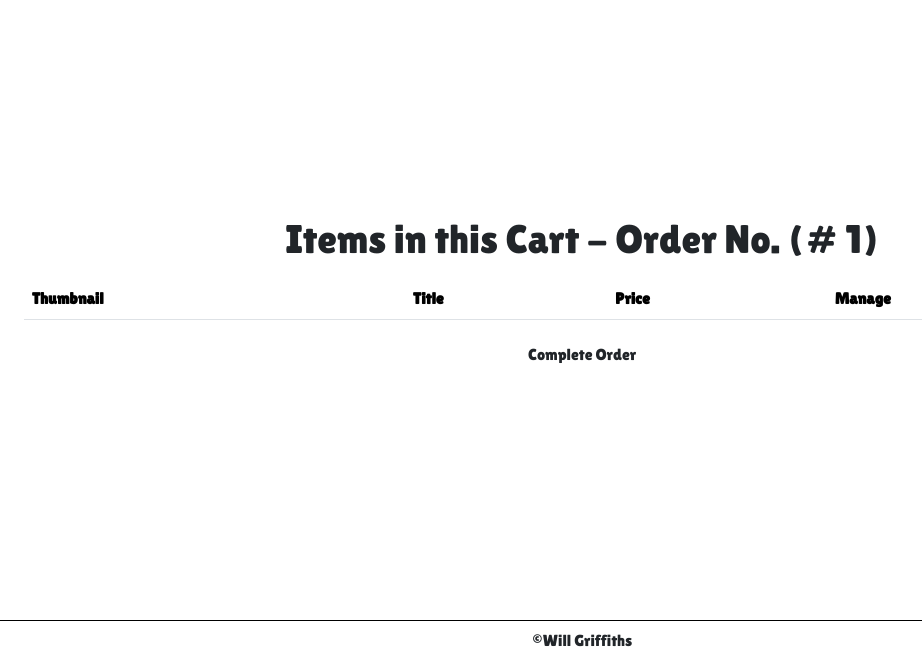
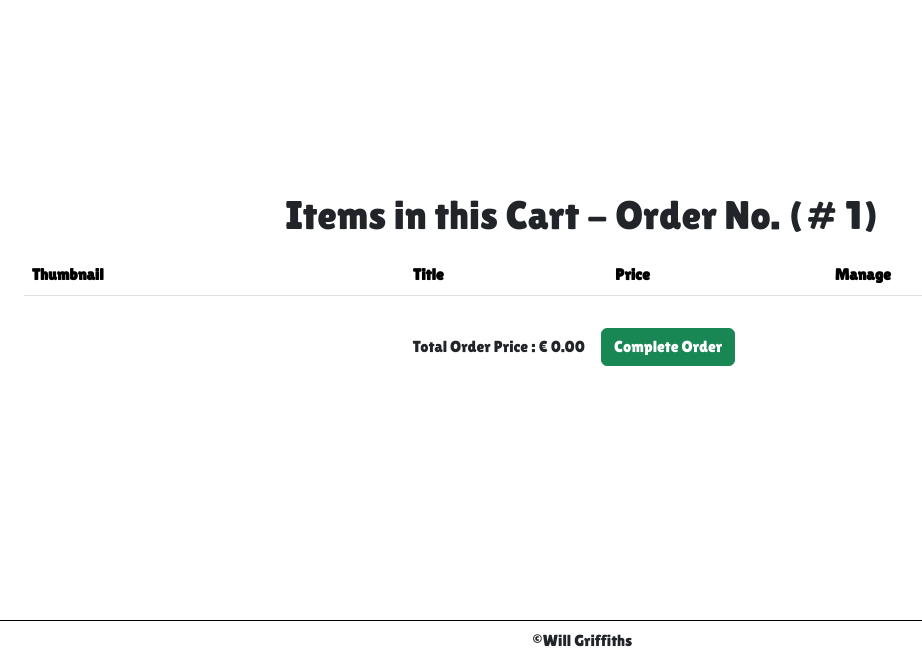
Before and after one commit to Will-Griffiths-Ireland/Emerald-Eye, a Django app: page /cart/ in a window 1280 px wide. Shown: the part 139-800 px from the top of the page, without its empty margins (58-980 px from the left). Run offline with Django 4.2, Linux system fonts and the light colour scheme; a user stored in the database is signed in; data comes from the database, SQL or seed files in the repository; data that the repository does not hold is empty; parts of the project's set-up code (start-up, migrations or seed data) failed here and were passed over; some libraries are stand-ins or nearby versions.

Commit message:
Add - Payment processing with Stripe

```diff
--- a/emerald_eye/shop/templates/includes/core.html
+++ b/emerald_eye/shop/templates/includes/core.html
@@ -12,6 +12,7 @@
     <script src="https://cdn.jsdelivr.net/npm/bootstrap@5.3.2/dist/js/bootstrap.bundle.min.js" integrity="sha384-C6RzsynM9kWDrMNeT87bh95OGNyZPhcTNXj1NW7RuBCsyN/o0jlpcV8Qyq46cDfL" crossorigin="anonymous"></script>
     <link rel="stylesheet" type="text/css" href="{% static 'css/main.css' %}">
     <script src="https://code.jquery.com/jquery-3.7.1.js" integrity="sha256-eKhayi8LEQwp4NKxN+CfCh+3qOVUtJn3QNZ0TciWLP4=" crossorigin="anonymous"></script>
+    <script src="https://js.stripe.com/v3/"></script>
     <script src="{% static 'js/main.js' %}"></script>
 </head>
 {% include 'includes/header.html' %}
--- a/emerald_eye/shop/templates/shop/cart.html
+++ b/emerald_eye/shop/templates/shop/cart.html
@@ -18,13 +18,14 @@
   <tr>
     <td><img src="{{ item.item.preview_image.url }}" class="cart-image" alt="Artwork preview"></td>
     <td>{{ item.item.title }}</td>
-    <td>{{ item.item.price }}</td>
+    <td>€ {{ item.item.price|floatformat:2 }}</td>
     <td> <a href="{% url 'delete_cart_item' item.id %}" class="btn btn-danger"> Remove Item </a></td>
   </tr>
 {% endfor %}
 </table>
-<div class="container d-flex flex-row flex-wrap justify-content-center fade-in-group">
-  <a href="COMPLETE ORDER" class="btn btn-sucess"> Complete Order </a>
+<div class="container d-flex flex-row align-items-center justify-content-center fade-in-group">
+  <p> Total Order Price : € {{ total_price|floatformat:2 }} </p>
+  <p><a href="{% url 'process_payment' %}" class="btn btn-success m-3"> Complete Order </a></p>
 </div>
 </div>
 {% endblock %}
--- a/emerald_eye/shop/urls.py
+++ b/emerald_eye/shop/urls.py
@@ -13,4 +13,6 @@ urlpatterns = [
     path('checkout/', views.checkout, name="checkout"),
     path('add_art_cart/', AddToCartView.as_view(), name='add_art_cart'),
     path('delete_cart_item/<slug:pk>/', DeleteCartItem.as_view(), name='delete_cart_item'),
+    # path('process_order', ProcessOrder.as_view(), name='process_order'),
+    path('process_payment', views.create_checkout_session, name='process_payment'),
 ]
--- a/emerald_eye/shop/views.py
+++ b/emerald_eye/shop/views.py
@@ -1,5 +1,8 @@
+import stripe
 from django.shortcuts import render
-
+from django.core.mail import send_mail
+import socket
+from django.conf import settings
 from django.db.models.query import QuerySet
 from django.contrib import messages
 from django.shortcuts import redirect
@@ -17,6 +20,9 @@ from django.contrib.auth.mixins import LoginRequiredMixin, UserPassesTestMixin
 from django.contrib.messages.views import SuccessMessageMixin
 from django.urls import reverse_lazy
 from django.db.models import Q
+from django.contrib.sites.shortcuts import get_current_site
+
+
 
 # Create your views here.
 
@@ -125,7 +131,9 @@ class OrderList(UserPassesTestMixin, ListView):
 
     def get(self, request, *args, **kwargs):
         order = Order.objects.get_or_create(customer=request.user, complete=False)[0]
-        context = {'order': order, 'items': order.orderitem_set.all()}
+        items = order.orderitem_set.all()
+        total_price = sum(item.item.price for item in items)
+        context = {'order': order, 'items': order.orderitem_set.all(), 'total_price': total_price}
         return render(request, 'shop/cart.html', context)
 
 class AddToCartView(UserPassesTestMixin, ListView):
@@ -160,3 +168,49 @@ class DeleteCartItem(UserPassesTestMixin, DeleteView):
         self.get_object().delete()
         messages.success(request, 'Item removed from your cart')
         return redirect('cart')
+
+#class ProcessOrder(ListView):
+
+#     send_mail(
+#     "Order Complete",
+#     "Here is the message.",
+#     "No_Reply@Emerald_Eye.com",
+#     ["williamgriffithsireland@hotmail.com"],
+#     fail_silently=False,
+# )
+
+def create_checkout_session(request):
+
+    stripe.api_key = settings.STRIPE_API_KEY
+    current_site = get_current_site(request)
+    domain_name = current_site.domain
+
+    order = Order.objects.get_or_create(customer=request.user, complete=False)[0]
+    items = order.orderitem_set.all()
+    total_price = sum(item.item.price for item in items) * 100
+
+    try:
+        checkout_session = stripe.checkout.Session.create(
+            line_items=[{
+            'price_data': {
+                'currency': 'eur',
+                'unit_amount': int(total_price),
+                'product_data': {
+                    'name': 'Emerald Eye Image Purchase',
+                },
+            },
+            'quantity': 1,
+        }],
+        mode='payment',
+        payment_method_types = ['card'],
+        # PROD CODE
+        # success_url = domain_name + '/shop',
+        # cancel_url = domain_name + '/cart',
+        # TEST CODE
+        success_url = 'https://organic-space-lamp-9rp659xvp5pc76rx-8000.app.github.dev/shop',
+        cancel_url = 'https://organic-space-lamp-9rp659xvp5pc76rx-8000.app.github.dev//cart',
+        )
+    except Exception as e:
+        return redirect('cart')
+
+    return redirect(checkout_session.url, code=303)
```
Also changed, not shown: emerald_eye/emerald_eye/settings.py (+10 -2 lines).
